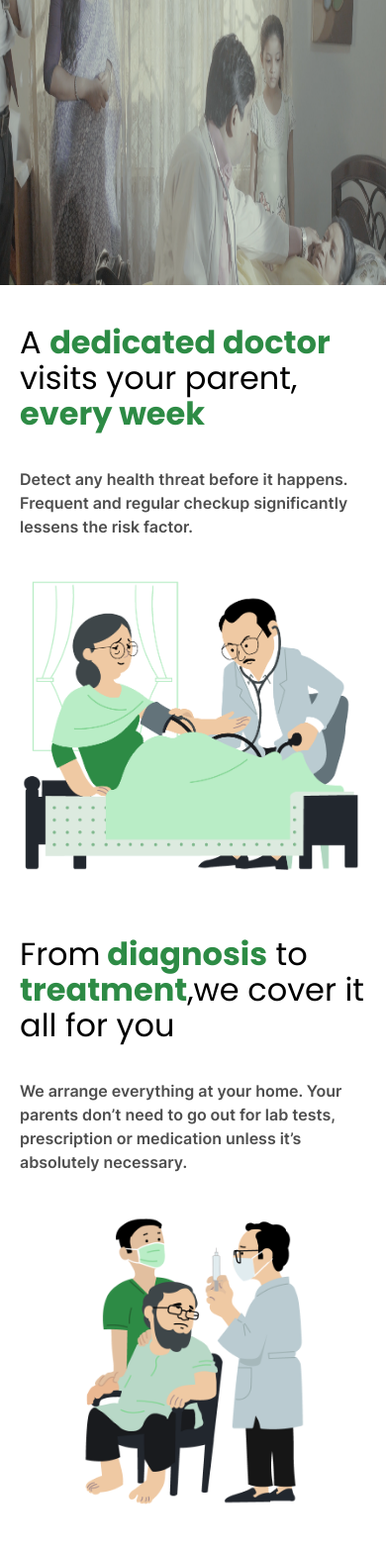
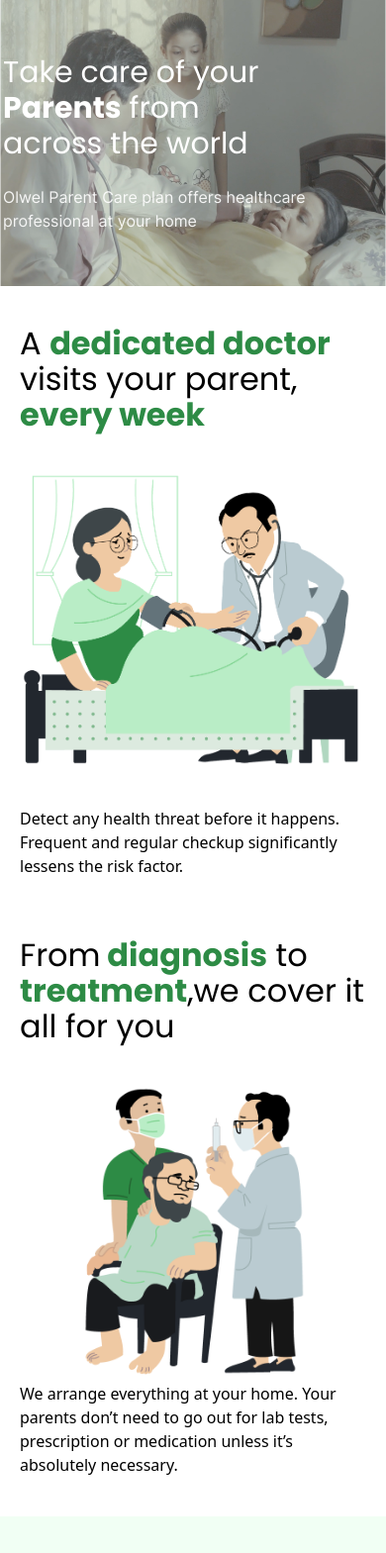
Before and after one commit to Nusrat-Jahan-Jinia/olwel-static-site, a plain HTML site: page index.html in a window 390 px wide. Shown: the top 1569 px of the page at 99% size. Drawn offline with nearby package versions, Linux system fonts and the light colour scheme.

Commit message:
Changes added

```diff
--- a/index.html
+++ b/index.html
@@ -42,31 +42,52 @@
       </div>
     </div>
     <div class="mx-auto w-full relative relative-div">
-      <div class="flex h-72 md:h-auto">
-        <img class="inline" src="./public/images/cover.png" alt="image" />
+      <div class="flex mx-auto">
+        <img
+          class="hidden sm:block h-80 lg:h-auto"
+          src="./public/images/cover.png"
+          alt="image"
+        />
+        <img
+          class="block sm:hidden w-full"
+          src="./public/images/mobile-cover.png"
+          alt="image"
+        />
       </div>
-      <div class="absolute up-div main-container hidden sm:block">
-        <div class="flex-col main-width">
-          <div class="p-12 top">
+
+      <div class="absolute up-div main-container">
+        <div class="flex flex-col main-width">
+          <div
+            class="p-12 top rounded-tl-md rounded-tr-md text-white md:text-black"
+          >
             <h1 class="font-poppins font-medium text-3xl lg:text-5xl mb-6">
               Take care of your <span class="font-bold">Parents</span> from
               across the world
             </h1>
             <p
-              class="hidden sm:block text-base lg:text-2xl font-inter text-black opacity-90"
+              class="text-base lg:text-2xl font-inter text-white md:text-black opacity-90"
             >
               Olwel Parent Care plan offers healthcare professional at your home
             </p>
           </div>
-          <div class="button-green p-8 flex items-end hidden xl:block">
-            <div class="flex">
+
+          <div
+            class="button-green p-8 flex hidden xl:block rounded-bl-md rounded-br-md"
+          >
+            <a href="#contact">
+              <div class="flex justify-end">
                 <p
                   class="font-inter font-bold text-xl text-white text-right pr-2"
                 >
                   Get started
                 </p>
-              <img class="inline" src="./public/images/arrow.svg" alt="arrow" />
+                <img
+                  class="inline"
+                  src="./public/images/arrow.svg"
+                  alt="arrow"
+                />
               </div>
+            </a>
           </div>
         </div>
       </div>
@@ -76,7 +97,7 @@
       <div class="main-container mx-auto container-padding px-5 md:px-0">
         <div class="flex flex-col">
           <div
-            class="first-section common-section flex flex-col md:flex-row flex-col-reverse justify-between"
+            class="first-section common-section flex flex-col md:flex-row flex-col-reverse md:space-x-10 lg:space-x-20"
           >
             <div class="w-full md:w-2/4 mx-auto pt-9 md:pt-0">
               <img
@@ -84,6 +105,12 @@
                 src="./public/images/doctor.png"
                 alt="doctor image"
               />
+              <div class="block md:hidden flex w-full pt-9">
+                <p>
+                  Detect any health threat before it happens. Frequent and
+                  regular checkup significantly lessens the risk factor.
+                </p>
+              </div>
             </div>
             <div class="w-full md:w-2/4 mx-auto">
               <div class="how-we-work">
@@ -92,7 +119,7 @@
                   parent,
                   <span class="green"> every week</span>
                 </h1>
-                <p class="">
+                <p class="hidden md:block">
                   Detect any health threat before it happens. Frequent and
                   regular checkup significantly lessens the risk factor.
                 </p>
@@ -100,7 +127,7 @@
             </div>
           </div>
           <div
-            class="second-section common-section flex flex-col md:flex-row justify-between"
+            class="second-section flex flex-col md:flex-row md:space-x-10 lg:space-x-20"
           >
             <div class="w-full md:w-2/4 mx-auto">
               <div class="how-we-work">
@@ -108,7 +135,7 @@
                   From<span class="green"> diagnosis</span> to
                   <span class="green"> treatment</span>,we cover it all for you
                 </h1>
-                <p class="">
+                <p class="hidden md:block">
                   We arrange everything at your home. Your parents don’t need to
                   go out for lab tests, prescription or medication unless it’s
                   absolutely necessary.
@@ -122,6 +149,13 @@
                 alt="doctor image"
               />
             </div>
+            <div class="block md:hidden flex w-full">
+              <p>
+                We arrange everything at your home. Your parents don’t need to
+                go out for lab tests, prescription or medication unless it’s
+                absolutely necessary.
+              </p>
+            </div>
           </div>
         </div>
       </div>
@@ -129,13 +163,15 @@
 
     <!-- call -->
     <div class="mx-auto w-full call-section container-padding">
-      <div class="main-container flex flex-col md:flex-row px-5 md:mx-auto">
+      <div
+        class="main-container flex flex-col md:flex-row px-5 md:mx-auto md:space-x-10 lg:space-x-20"
+      >
         <div class="flex w-full md:w-2/4 how-we-work flex-col">
           <h1>
             Anything important comes up
             <span class="green">we’ll call you </span>right away
           </h1>
-          <p class="hidden sm:block">
+          <p class="hidden md:block">
             We call your parents on a regular basis to keep track of their
             medication and well-being. We notify you at once when we see any
             issue. Needless to say, you can call us anytime, we understand your
@@ -765,7 +801,7 @@
       </div>
     </div>
     <!-- footer -->
-    <div class="w-full button-green py-12 px-5 md:px-5">
+    <div class="w-full button-green py-12 px-5 md:px-5" id="contact">
       <div class="main-container flex justify-between">
         <div class="flex flex-col">
           <h5
--- a/style.css
+++ b/style.css
@@ -176,6 +176,7 @@
 }
 .to {
   opacity: 0.8;
+  background-color: rgba(255, 255, 255, 0.6);
 }
 .border-color {
   opacity: 0.6;
@@ -197,7 +198,7 @@
 .button-green {
   background-color: #2d8b45;
 }
-.doctors-div{
+.doctors-div {
   padding-top: 150px;
 }
 
@@ -284,23 +285,22 @@
   color: #4e4e4e;
 }
 
-
-
-.bg-green{
+.bg-green {
   background-color: #166534;
 }
-.plan-price-color{
+.plan-price-color {
   color: #525252;
 }
-.further{
+.further {
   color: rgba(255, 255, 255, 0.8);
 }
 .rounded-div {
   text-align: center;
   display: table-cell;
   overflow: hidden;
-    vertical-align:middle;
+  vertical-align: middle;
 }
+
 /* .image-div{
   background-image: url('./public/images/cover.png');
 } */
@@ -308,6 +308,9 @@
 /* responsive styles */
 
 @media (min-width: 360px) {
+  .top {
+    background-color: transparent;
+  }
   .how-we-work h1 {
     font-family: "Poppins", sans-serif;
     font-style: normal;
@@ -357,17 +360,17 @@
   .common-section {
     padding-bottom: 60px;
   }
-  .main-width{
+  .main-width {
     width: 402px;
     background-color: transparent;
   }
-.up-div{
+  .up-div {
     z-index: 100;
-   left: 64%;
+    left: 40%;
     top: 50%;
     transform: translate(-50%, -50%);
   }
-.availability-div{
+  .availability-div {
     padding-top: 160px;
     margin-top: -243px;
   }
@@ -377,6 +380,9 @@
   }
 }
 @media (min-width: 640px) {
+  .top {
+    background-color: transparent;
+  }
   .main-container {
     width: 600px;
     margin: auto;
@@ -430,17 +436,16 @@
   .common-section {
     padding-bottom: 60px;
   }
-  .main-width{
+  .main-width {
     width: 540px;
-   background-color: rgba(255, 255, 255, 0.6);
   }
-.up-div{
+  .up-div {
     z-index: 100;
     left: 45%;
     top: 50%;
     transform: translate(-50%, -50%);
   }
-.availability-div{
+  .availability-div {
     padding-top: 160px;
     margin-top: -243px;
   }
@@ -450,6 +455,9 @@
   }
 }
 @media (min-width: 768px) {
+  .top {
+    background-color: rgba(255, 255, 255, 0.6);
+  }
   .main-container {
     width: 700px;
     margin: auto;
@@ -491,17 +499,16 @@
   .common-section {
     padding-bottom: 150px;
   }
-  .main-width{
+  .main-width {
     width: 540px;
-   background-color: rgba(255, 255, 255, 0.6);
   }
-.up-div{
+  .up-div {
     z-index: 100;
     left: 50%;
     top: 50%;
     transform: translate(-50%, -50%);
   }
-.availability-div{
+  .availability-div {
     padding-top: 100px;
     margin-top: -280px;
   }
@@ -511,6 +518,9 @@
   }
 }
 @media (min-width: 1024px) {
+  .top {
+    background-color: rgba(255, 255, 255, 0.6);
+  }
   .main-container {
     width: 900px;
     margin: auto;
@@ -552,17 +562,16 @@
   .common-section {
     padding-bottom: 150px;
   }
-  .main-width{
+  .main-width {
     width: 540px;
-   background-color: rgba(255, 255, 255, 0.6);
   }
-.up-div{
+  .up-div {
     z-index: 100;
     left: 50%;
     top: 50%;
     transform: translate(-50%, -50%);
   }
-.availability-div{
+  .availability-div {
     padding-top: 100px;
     margin-top: -285px;
   }
@@ -572,6 +581,9 @@
   }
 }
 @media (min-width: 1280px) {
+  .top {
+    background-color: rgba(255, 255, 255, 0.6);
+  }
   .main-container {
     width: 1000px;
     margin: auto;
@@ -613,17 +625,16 @@
   .common-section {
     padding-bottom: 150px;
   }
-  .main-width{
+  .main-width {
     width: 540px;
-   background-color: rgba(255, 255, 255, 0.6);
   }
-.up-div{
+  .up-div {
     z-index: 100;
     left: 50%;
     top: 50%;
     transform: translate(-50%, -50%);
   }
-.availability-div{
+  .availability-div {
     padding-top: 100px;
     margin-top: -285px;
   }
@@ -633,6 +644,9 @@
   }
 }
 @media (min-width: 1536px) {
+  .top {
+    background-color: rgba(255, 255, 255, 0.6);
+  }
   .main-container {
     width: 1024px;
     margin: auto;
@@ -674,17 +688,16 @@
   .common-section {
     padding-bottom: 150px;
   }
-  .main-width{
+  .main-width {
     width: 540px;
-   background-color: rgba(255, 255, 255, 0.6);
   }
-.up-div{
+  .up-div {
     z-index: 100;
     left: 50%;
     top: 50%;
     transform: translate(-50%, -50%);
   }
-.availability-div{
+  .availability-div {
     padding-top: 100px;
     margin-top: -285px;
   }
```
Also changed, not shown: public/images/mobile-cover.png (added). Lines whose indentation alone changed are shown as unchanged.
